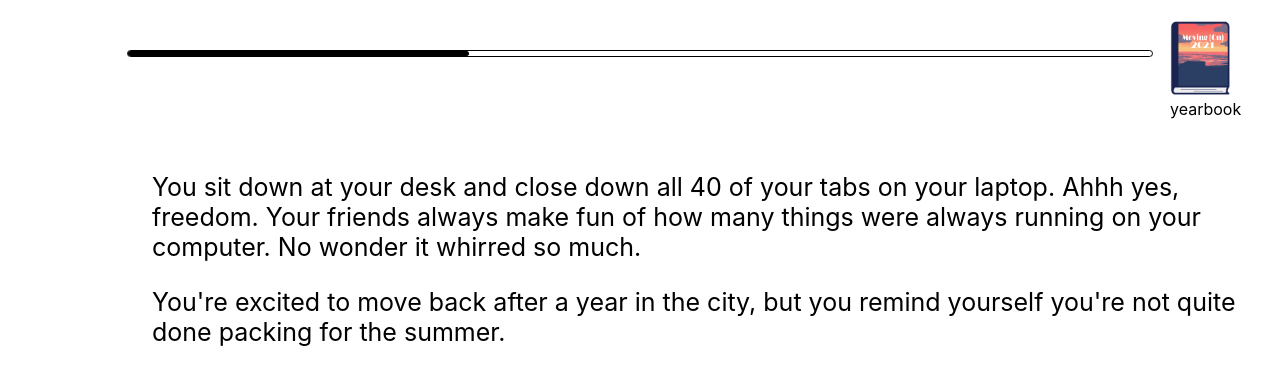
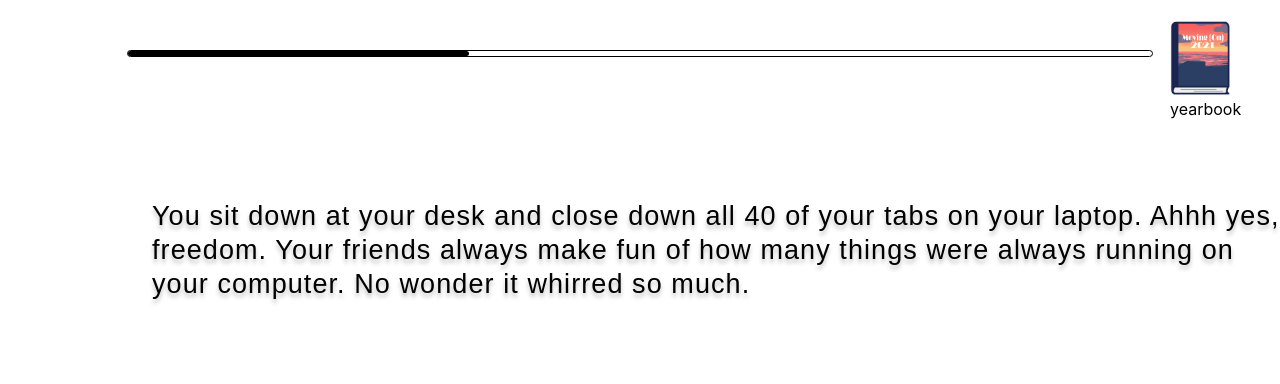
Before and after one commit to emmyc/moving-on, a React (Create React App) app: page /narrative in a window 1280 px wide. Shown: the top 384 px of the page. Built offline with nearby package versions, Linux system fonts and the light colour scheme.

Commit message:
fade out styling

```diff
--- a/src/App.css
+++ b/src/App.css
@@ -38,3 +38,46 @@
   top: 430px;
   right: 110px;
 }
+.fadeInText {
+  display: inline-block;
+font-family: 'Farro', sans-serif;
+  font-style: normal;
+font-weight: normal;
+font-size: 25px;
+line-height: 34px;
+letter-spacing: 0.04em;
+  font-size: 27px;
+  color: black;
+  animation: fadeIn linear 2s;
+  -webkit-animation: fadeIn linear 2s;
+  -moz-animation: fadeIn linear 2s;
+  -o-animation: fadeIn linear 2s;
+  -ms-animation: fadeIn linear 2s;
+position: absolute;
+text-shadow: 0px 4px 4px rgba(0, 0, 0, 0.25);
+}
+
+@keyframes fadeIn {
+  0% {opacity:0;}
+  100% {opacity:1;}
+}
+
+@-moz-keyframes fadeIn {
+  0% {opacity:0;}
+  100% {opacity:1;}
+}
+
+@-webkit-keyframes fadeIn {
+  0% {opacity:0;}
+  100% {opacity:1;}
+}
+
+@-o-keyframes fadeIn {
+  0% {opacity:0;}
+  100% {opacity:1;}
+}
+
+@-ms-keyframes fadeIn {
+  0% {opacity:0;}
+  100% {opacity:1;}
+}
--- a/src/components/Narrative.js
+++ b/src/components/Narrative.js
@@ -47,13 +47,10 @@ class Narrative extends React.Component {
         if (this.state.pageNum <= 1) {
             content =
             <NarrativeContent>
-                <div>
+                <div className="fadeInText" >
                     <p>You sit down at your desk and close down all 40 of your tabs on your laptop.
                         Ahhh yes, freedom. Your friends always make fun of how many things were always
                         running on your computer. No wonder it whirred so much.
-                    </p>
-                    <p>You&apos;re excited to move back after a year in the city, but you remind yourself
-                        you&apos;re not quite done packing for the summer.
                     </p>
                 </div>
             </NarrativeContent>;
@@ -63,7 +60,7 @@ class Narrative extends React.Component {
             prev = <button className="prevButton" onClick={() => this.handlePrevClick()}>prev</button>;
             content =
             <NarrativeContent>
-                <div>
+                <div className="fadeInText">
                     <p>You see your screensaver for the first time in what feels like months.
                         It&apos;s a photo of your hometown—one of those small towns with the quiet
                         beaches that tourists always overlook.
@@ -81,11 +78,14 @@ class Narrative extends React.Component {
             prev = <button className="prevButton" onClick={() => this.handlePrevClick()}>prev</button>;
             content =
             <NarrativeContent>
-                <div>
+                <div className="fadeInText">
                     <p>Exhausted by your last final this morning, you collapse into bed for a
                         quick nap to recover from the excruciating exam.
                     </p>
                     <p>*Ding! Ding! Ding!*</p>
+                    <p>You groggily check your phone and see that your best friend from high school
+                     has texted you 13498 times in the past minute.
+                     You smile a little as you open up the chat—they always texted like that.</p>
                 </div>
             </NarrativeContent>;
             next = <Link to="/explore">
```
